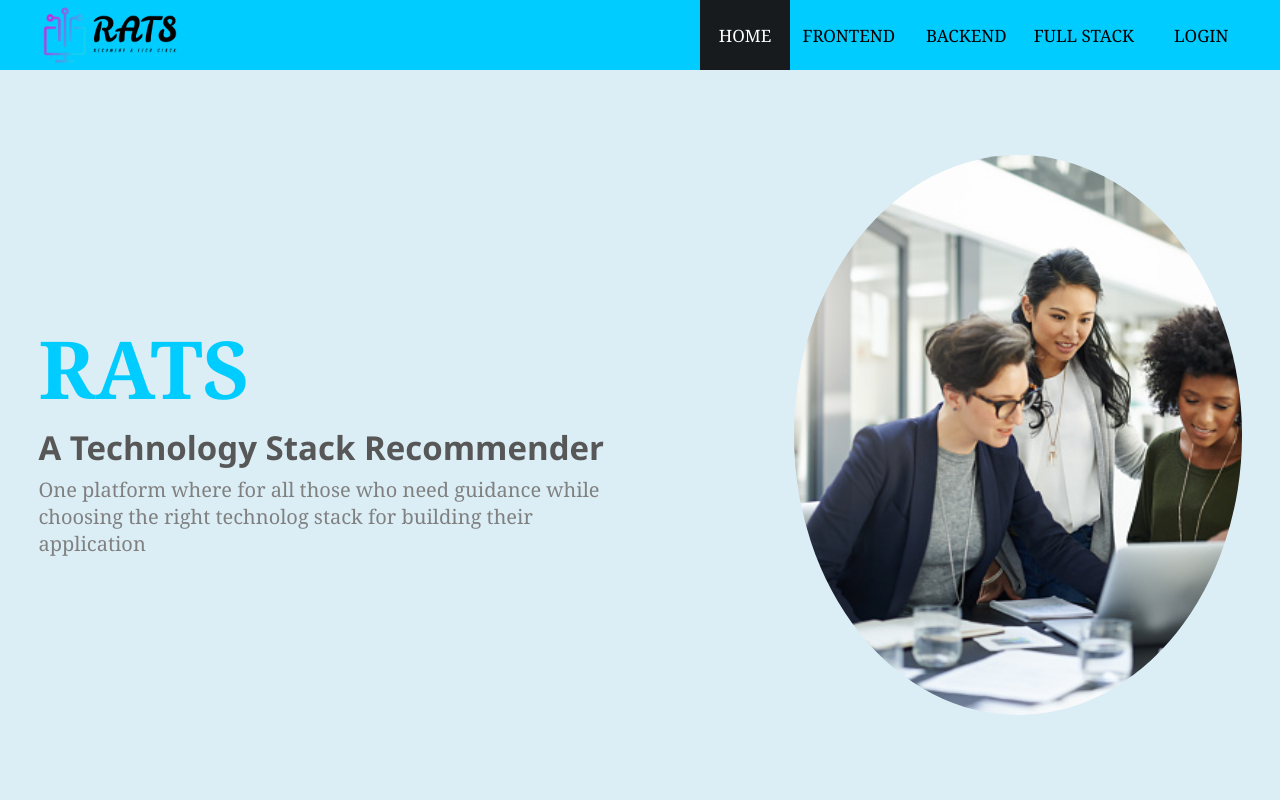
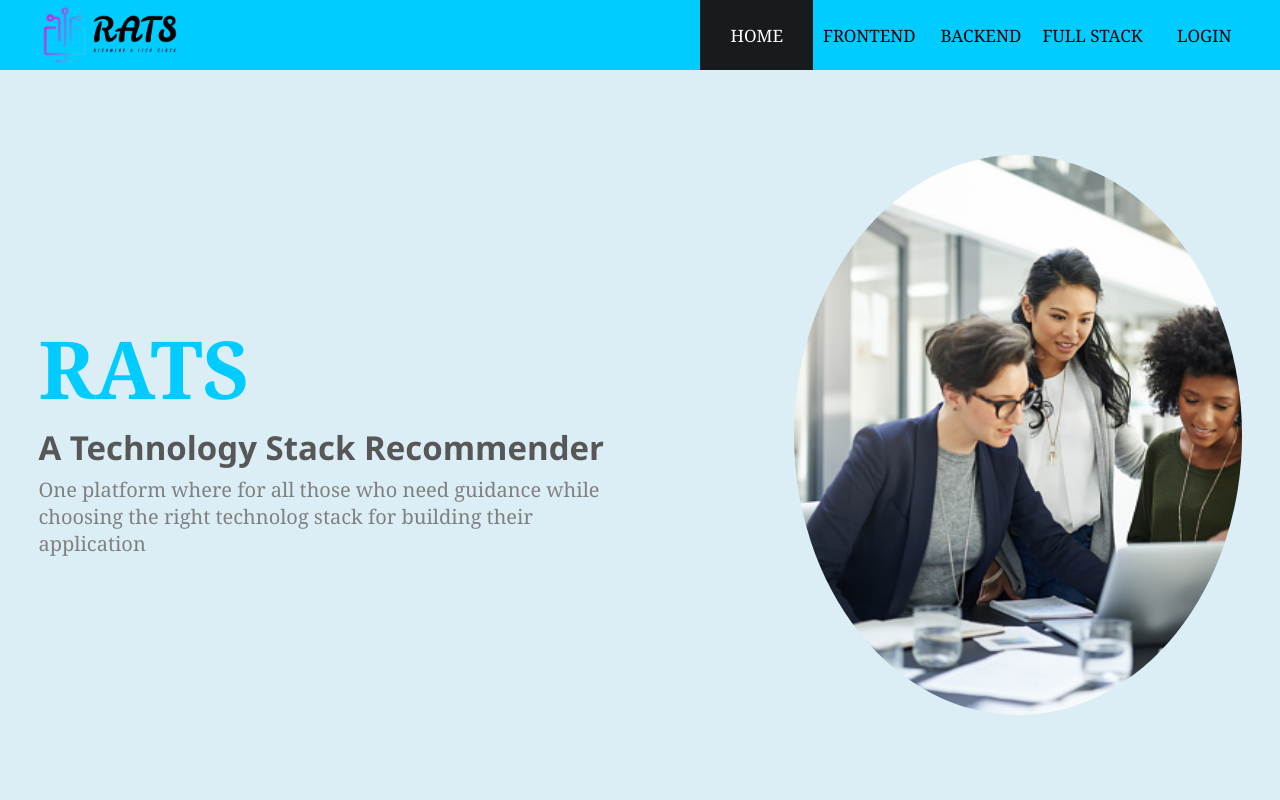
Before and after one commit to MdSarmad/RATS, a React (Create React App) app: page / in a window 1280 px wide. In both pictures the pointer is over the element "HOME". Shown: the top 800 px of the page. Built offline with nearby package versions, Linux system fonts and the light colour scheme; no server answers.

Commit message:
nav-length changed

```diff
--- a/src/Components/Navbar/Navbar.css
+++ b/src/Components/Navbar/Navbar.css
@@ -42,7 +42,7 @@
   background-color: rgb(23, 27, 29);
   color: white;
   height: 70px;
-  width: 92px;
+  width: 122px;
   cursor: pointer;
   display: flex;
   justify-content: center;
```
